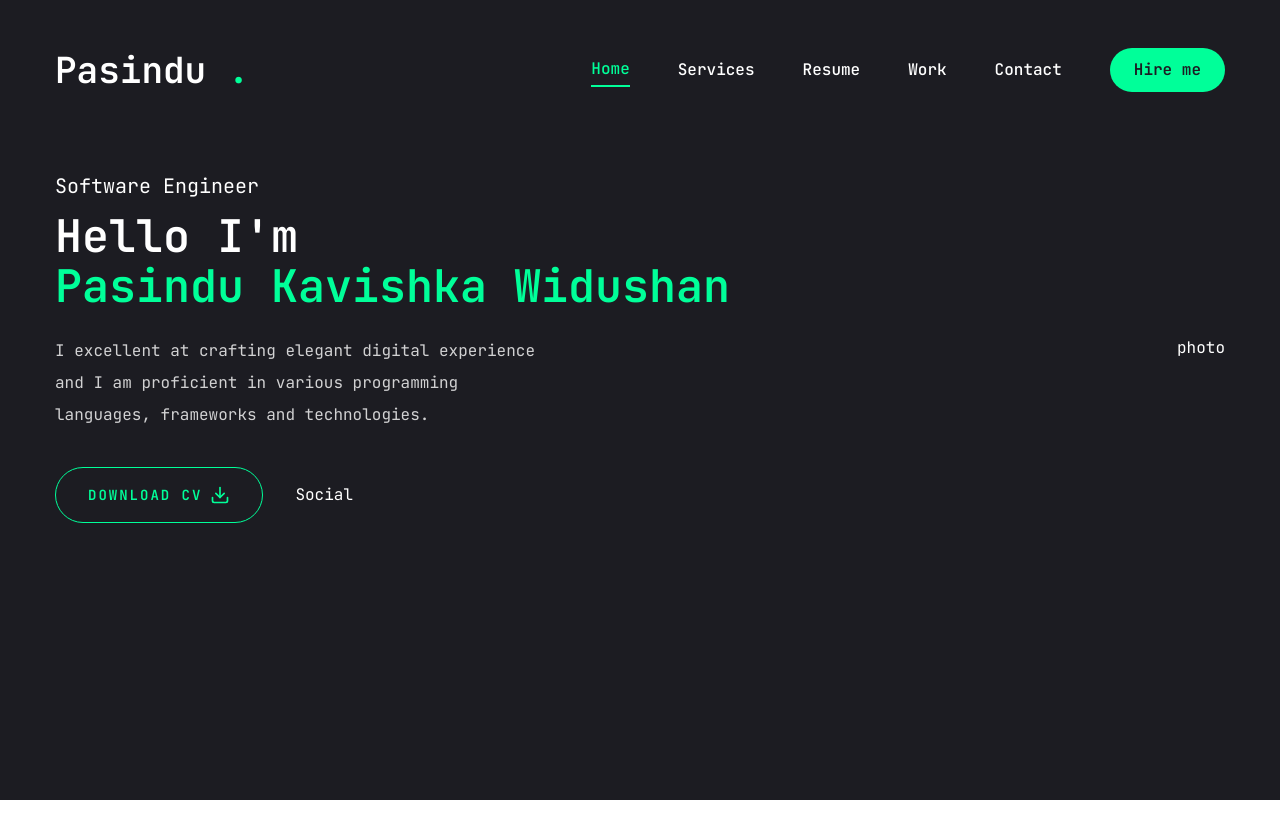
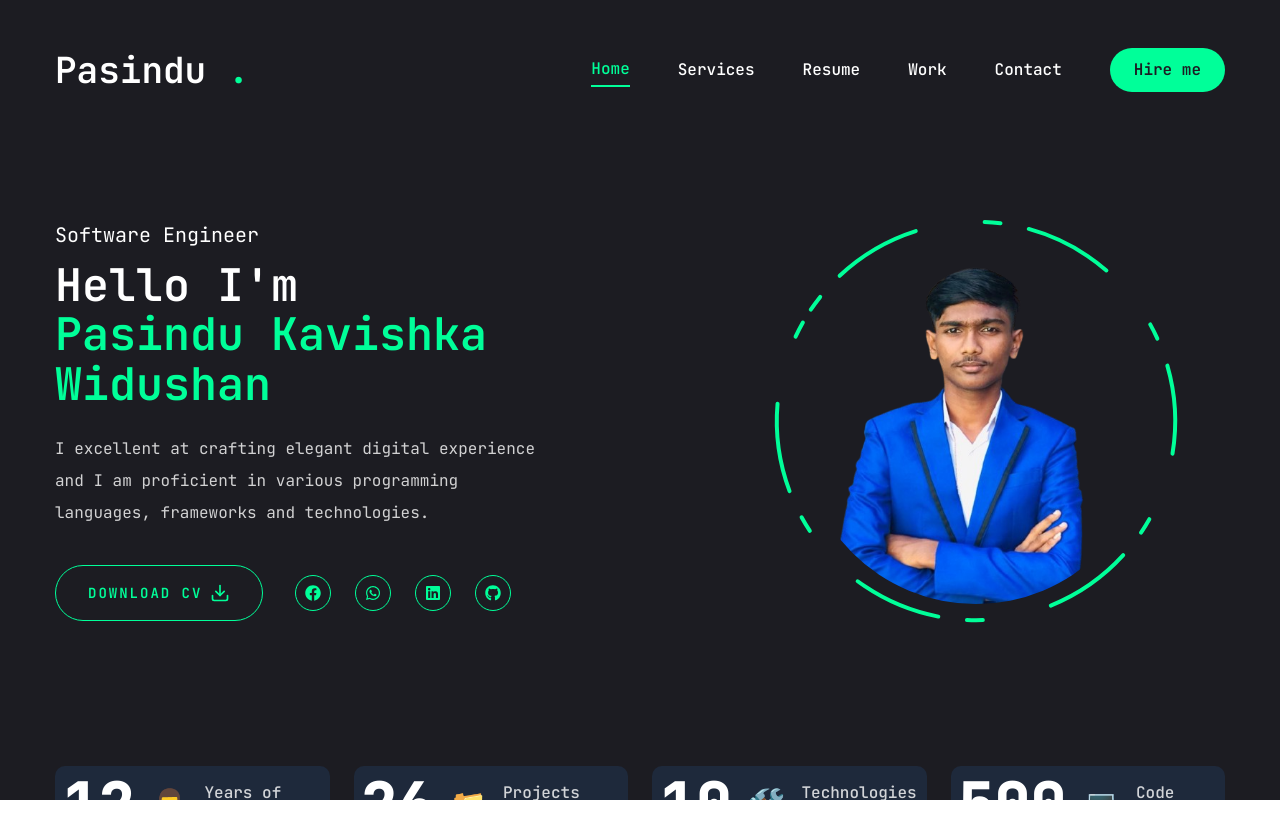
Before and after one commit to widushan/portfolio---template-1, a Next.js app: page / in a window 1280 px wide. Both pictures are taken after a click on the button "DOWNLOAD CV". Shown: the top 838 px of the page. Before the commit the page ends 800 px from the top, so only its background shows below. Built offline with nearby package versions, Linux system fonts and the light colour scheme.

Commit message:
home_completed commit
home section completed

```diff
--- a/app/globals.css
+++ b/app/globals.css
@@ -18,6 +18,9 @@
   .h3{
     @apply text-[15px] xl:text-[25px] leading-[1.1] font-semibold;
   }
+  .rounded-10px {
+  border-radius: 10px;
+}
 
 
 
--- a/app/page.jsx
+++ b/app/page.jsx
@@ -4,6 +4,9 @@ import { FiDownload } from "react-icons/fi"; // npm i react-icons
 import Link from "next/link";
 import Header from "@/components/Header";
 import Social from "@/components/Social";
+import Photo from "@/components/Photo";
+import Stats from "@/components/Stats";
+
 
 const Home = () => {
   return(
@@ -11,7 +14,7 @@ const Home = () => {
       <div className="container mx-auto h-full">
         <div className="flex flex-col xl:flex-row items-center justify-between xl:pt-8 xl:pb-24">
           {/* Left Side */}
-          <div className="text-center xl:text-left">
+          <div className="text-center xl:text-left order-2 xl:order-none">
             <span className="text-xl">Software Engineer</span>
             <h1 className="h1 mb-6 mt-2">
               Hello I'm <br /> <span className="text-accent">Pasindu Kavishka Widushan</span>
@@ -26,13 +29,19 @@ const Home = () => {
                 <FiDownload className="text-xl" />
               </Button>
               <div className="mb-8 xl:mb-0">
-                <Social />
+                <Social containerStyles="flex gap-6" iconStyles="w-9 h-9 border border-accent rounded-full flex justify-center
+                  items-center text-accent text-base hover:bg-accent hover:text-primary hover:transition-all duration-500"
+                />
               </div>
             </div>
           </div>
-          <div>photo</div>
+          {/* Right Side */}
+          <div className="order-1 xl:order-none mb-8 xl:mb-0">
+            <Photo />
+          </div>
         </div>
       </div>
+      <Stats />
     </section>
   );
 };
--- /dev/null
+++ b/components/Photo.jsx
@@ -0,0 +1,60 @@
+"use client";
+
+import React from 'react'
+import Image from 'next/image'
+import { motion } from 'framer-motion'
+
+const Photo = () => {
+  return (
+    <div className="relative flex items-center justify-center w-[298px] h-[298px] xl:w-[498px] xl:h-[498px] mx-auto">
+      {/* SVG Circle - positioned absolutely */}
+      <motion.svg
+        className="absolute top-0 left-0 w-full h-full z-0"
+        fill="transparent"
+        viewBox="0 0 500 500"
+        xmlns="http://www.w3.org/2000/svg"
+      >
+        <motion.circle
+          cx="250"
+          cy="250"
+          r="200"
+          stroke="#00ff99"
+          strokeWidth="4"
+          strokeLinecap="round"
+          strokeLinejoin="round"
+          initial={{ strokeDasharray: "24 10 0 0" }}
+          animate={{
+            strokeDasharray: ["15 120 25 25", "16 25 92 72", "4 250 22 22"],
+            rotate: [0, 360],
+          }}
+          transition={{
+            duration: 20,
+            repeat: Infinity,
+            repeatType: "reverse",
+          }}
+        />
+      </motion.svg>
+      {/* Image - positioned above the SVG */}
+      <motion.div
+        initial={{ opacity: 0 }}
+        animate={{
+          opacity: 1,
+          transition: { delay: 2.4, duration: 0.4, ease: "easeInOut" },
+        }}
+        className="relative z-10 flex items-center justify-center w-[220px] h-[220px] xl:w-[350px] xl:h-[350px]"
+      >
+        <Image
+          src="/assets/photo.png"
+          priority
+          width={350}
+          height={350}
+          quality={100}
+          alt=""
+          className="object-contain rounded-full"
+        />
+      </motion.div>
+    </div>
+  );
+};
+
+export default Photo;
--- a/components/Social.jsx
+++ b/components/Social.jsx
@@ -1,9 +1,43 @@
 import React from 'react'
+import Link from 'next/link';
+import { FaFacebook, FaWhatsapp, FaLinkedin, FaGithub } from 'react-icons/fa';
 
-const Social = () => {
+
+const socials = [
+    {
+        name: "Facebook",
+        href: "/",
+        icon: <FaFacebook />,
+    },
+    {
+        name: "Whatsapp",
+        href: "/",
+        icon: <FaWhatsapp />,
+    },
+    {
+        name: "Linkedin",
+        href: "/",
+        icon: <FaLinkedin />,
+    },
+    {
+        name: "Github",
+        href: "/",
+        icon: <FaGithub />,
+    },
+
+]
+const Social = ({containerStyles, iconStyles}) => {
   return (
-    <div>Social</div>
-  )
-}
+    <div className={`flex items-center gap-6 ${containerStyles}`}>
+      {socials.map((item, index) => {
+        return (
+            <Link key={index} href={item.href} className={iconStyles}>
+                {item.icon}
+            </Link>
+        );
+      })}
+    </div>
+   );
+};
 
 export default Social
--- /dev/null
+++ b/components/Stats.jsx
@@ -0,0 +1,49 @@
+"use client";
+
+{/* Count command    ---->    npm i react-countup */}
+import CountUp from 'react-countup';
+import { motion } from 'framer-motion';
+import React from 'react'
+
+
+
+const stats = [
+    { num: 12, text: "Years of Experience", icon: "👨‍💻" },
+    { num: 26, text: "Projects Completed", icon: "📁" },
+    { num: 10, text: "Technologies Mastered", icon: "🛠️" },
+    { num: 500, text: "Code Commits", icon: "💻" },
+]
+
+const Stats = () => {
+  return (
+
+    <section className='pt-4 pb-12 xl:pt-0 xl:pb-0'>
+        <div className='container mx-auto'>
+            <div className='flex flex-wrap gap-6 max-w-[80vw] mx-auto xl:max-w-none'>
+                {stats.map((item, index) => {
+                    return (
+                        <div className='flex-1 flex gap-4 items-center justify-center xl:justify-start bg-slate-800 px-2 py-2 rounded-10px'
+                            key={index}>
+                            <CountUp
+                                end={item.num}
+                                duration={5}
+                                delay={2}
+                                className='text-4xl xl:text-6xl font-extrabold'
+                            />
+                            <span className='text-2xl xl:text-3xl'>{item.icon}</span>
+                            <p className={`${
+                                item.text.length < 15 ? "max-w-[100px] xl:max-w-[200px]" : "max-w-[150px] xl:max-w-[250px]"
+                            } leading-snug text-white/80 font-medium`}>{item.text}</p>
+
+
+                        </div>
+                    );
+
+                })}
+            </div>
+        </div>
+    </section>
+  );
+};
+
+export default Stats;
--- a/package.json
+++ b/package.json
@@ -21,6 +21,7 @@
     "lucide-react": "^0.513.0",
     "next": "14.1.3",
     "react": "^18.2.0",
+    "react-countup": "^6.5.3",
     "react-dom": "^18.2.0",
     "react-icons": "^5.5.0",
     "tailwind-merge": "^3.3.0",
```
Also changed, not shown: public/assets/photo.png (added), 1 other file (tests, documents, lock files or other folders).
